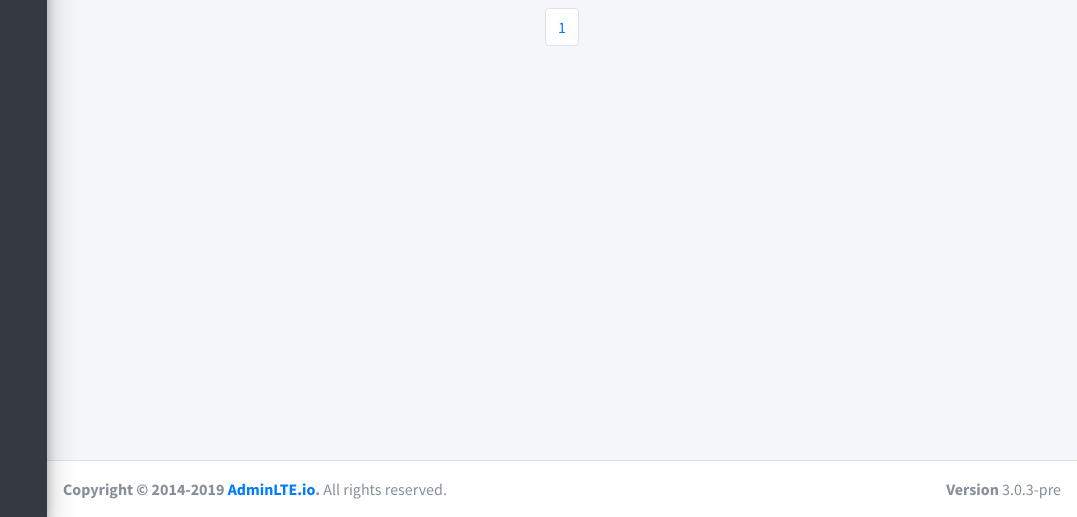
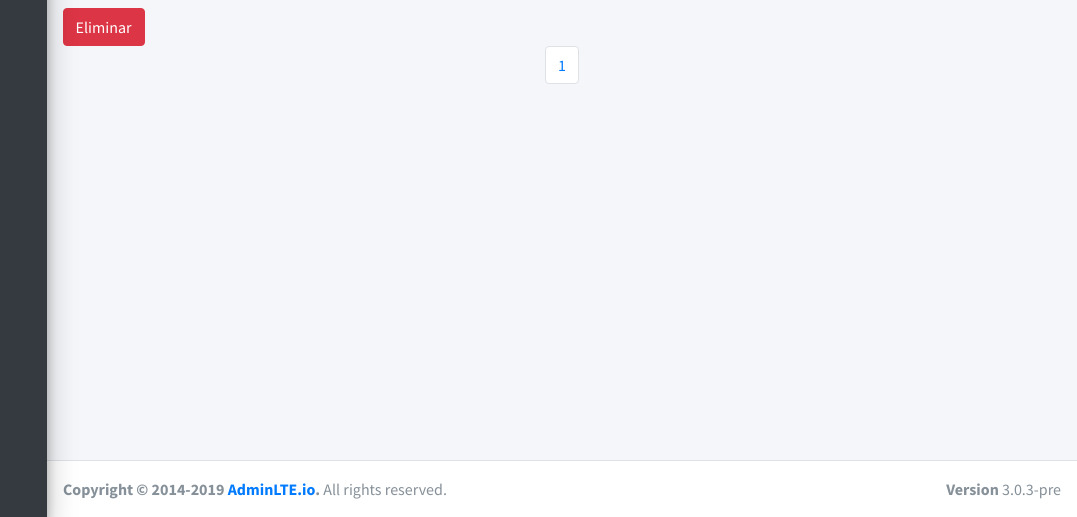
Before and after one commit to carlosqnava/hospitalDjango, a Django app: page /pacientes/lista/ in a window 1280 px wide. Shown: the part 283-800 px from the top of the page, without its empty margins (203-1280 px from the left). Run offline with Django 3.2, Linux system fonts and the light colour scheme; the visitor is signed in with stand-in values (Sample User, id 1); data comes from the database, SQL or seed files in the repository; data that the repository does not hold is empty; some libraries are stand-ins or nearby versions.

Commit message:
Agregamos mensajes de confirmación a elminar paciente y confirmar compra

```diff
--- a/pacientes/templates/pacientes/paciente_list.html
+++ b/pacientes/templates/pacientes/paciente_list.html
@@ -1,4 +1,5 @@
 {% extends 'base.html' %}
+{% load static %}
 
 {% block titulo %}Lista de pacientes{% endblock titulo %}
 
@@ -43,17 +44,41 @@
                 <a title="Actualiza paciente" class="btn btn-warning" href="{% url 'pacientes:editar' paciente.id %}">
                     <i class="far fa-edit"></i>
                 </a>
-                <a title="Elimina paciente" class="btn btn-danger" href="{% url 'pacientes:eliminar' paciente.id %}">
+                <a title="Elimina paciente" class="btn btn-danger" href="javascript:eliminarPacienteModal('{% url 'pacientes:eliminar' paciente.id %}')">
                     <i class="far fa-trash-alt"></i>
                 </a>
-                <a title="Elimina paciente" class="btn btn-success" href="{% url 'pacientes:paciente_pdf' paciente.id %}">
+                <a title="PDF paciente" class="btn btn-success" href="{% url 'pacientes:paciente_pdf' paciente.id %}">
                     Datos Paciente PDF
                 </a>
+
+
             </td>
         </tr>
         {% endfor %}
     </tbody>
 </table>
+
+<button type="button" id="btnEliminarPacienteModal" class="btn btn-danger" data-toggle="modal" data-target="#modal_eliminar_paciente">Eliminar</button>
+
+<div class="modal fade" id="modal_eliminar_paciente">
+  <div class="modal-dialog">
+    <div class="modal-content">
+      <div class="modal-header">
+        <h4 class="modal-title">Eliminar paciente</h4>
+        <button type="button" class="close" data-dismiss="modal" aria-label="Close">
+          <span aria-hidden="true">&times;</span>
+        </button>
+      </div>
+      <div class="modal-body">
+        <p>¿Estas seguro de que deseas eliminar este paciente?</p>
+      </div>
+      <div class="modal-footer">
+        <button type="button" class="btn btn-primary" data-dismiss="modal">Cancelar</button>
+        <a id="EliminarPaciente" class="btn btn-danger" href="#">Eliminar</a></button>
+      </div>
+    </div>
+  </div>
+</div>
 
 
 <nav aria-label="pagination">
@@ -77,4 +102,12 @@
         {% endif %}
     </ul>
   </nav>
+
+
+<script>
+    function eliminarPacienteModal(url){
+        document.querySelector("#EliminarPaciente").setAttribute('href',url);
+        document.querySelector("#btnEliminarPacienteModal").click();
+    }
+</script>
 {% endblock contenido %}
--- a/pacientes/urls.py
+++ b/pacientes/urls.py
@@ -1,5 +1,5 @@
 from django.urls import path
-from .views import Lista, Nuevo, Eliminar, Editar, buscar_municipio, Grafica, GraficaEdad, ListaPdf, PacientePdf
+from .views import Lista, Nuevo, eliminar, Editar, buscar_municipio, Grafica, GraficaEdad, ListaPdf, PacientePdf
 
 app_name = 'pacientes'
 
@@ -7,7 +7,8 @@ urlpatterns = [
     path('lista/', Lista.as_view(), name='lista'),
     path('nuevo/', Nuevo.as_view(), name='nuevo'),
     path('editar/<int:pk>', Editar.as_view(), name='editar'),
-    path('eliminar/<int:pk>', Eliminar.as_view(), name='eliminar'),
+    # path('eliminar/<int:pk>', Eliminar.as_view(), name='eliminar'),
+    path('eliminar/<int:pk>', eliminar, name='eliminar'),
     path('busca-municipio/', buscar_municipio, name='buscar_municipio'),
     path('grafica/', Grafica.as_view(), name='grafica'),
     path('grafica_edad/', GraficaEdad.as_view(), name='grafica_edad'),
--- a/pacientes/views.py
+++ b/pacientes/views.py
@@ -1,5 +1,5 @@
 
-from django.shortcuts import render
+from django.shortcuts import render, get_object_or_404, redirect
 from django.views.generic.list import ListView
 from django.views.generic.edit import CreateView, UpdateView, DeleteView
 from django.views.generic import TemplateView
@@ -36,9 +36,11 @@ class Editar(UpdateView):
 
     success_url = reverse_lazy('pacientes:lista')
 
-class Eliminar(DeleteView):
-    model = Paciente
-    success_url = reverse_lazy('pacientes:lista')
+def eliminar(request, pk):
+    id = int(pk)
+    paciente = get_object_or_404(Paciente, id = id)
+    paciente.delete()
+    return redirect('pacientes:lista')
 
 
 def buscar_municipio(request):
```
Also changed, not shown: articulos/templates/articulos/venta_list.html (+47 -1 lines), static/dist/js/funciones.js (line endings or trailing spaces).
